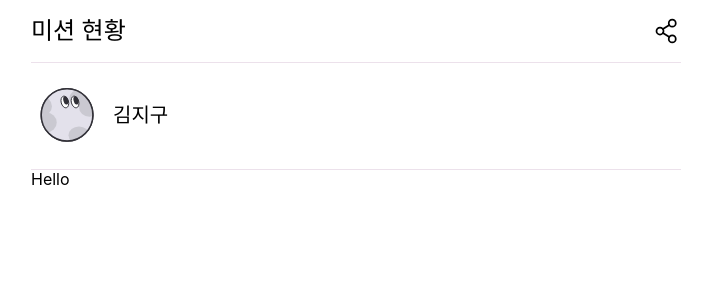
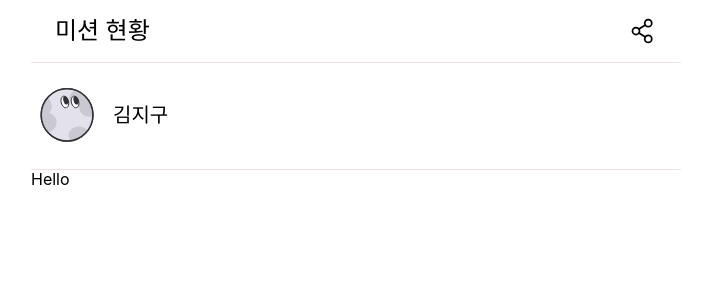
Before and after one commit to bsideproject/praise-frontend, a Next.js app: page /my-page in a window 1280 px wide. Shown: the top 300 px of the page, without its empty margins (284-992 px from the left). Built offline with nearby package versions, Linux system fonts and the light colour scheme.

Commit message:
feature: Header 스타일 조정

```diff
--- a/src/components/header.tsx
+++ b/src/components/header.tsx
@@ -19,6 +19,7 @@ const Header = styled.div`
 	justify-content: space-between;
 	height: 62px;
 	border-bottom: 1px ${({ theme }) => theme.colors.gray10} solid;
+	padding: 0px 24px 0px 24px;
 `;
 
 export { StickyHeader, Header };
```
